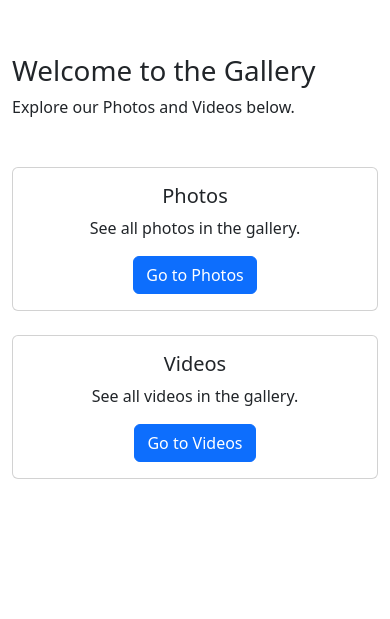
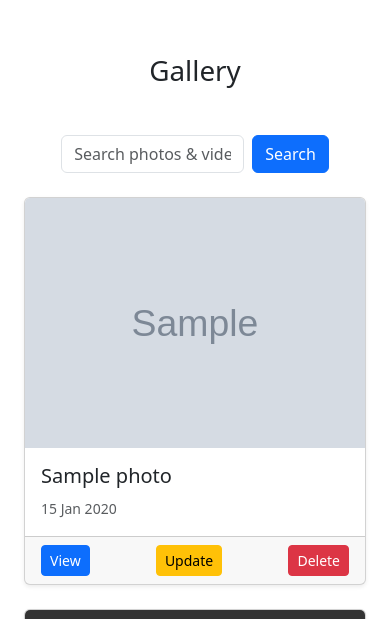
Before and after one commit to nasirulwebdev/madrasha-school, a Django app: page /gallery/ in a window 390 px wide. Shown: the part 66-685 px from the top of the page. Run offline with Django 5.2, Linux system fonts and the light colour scheme; tables that the repository leaves empty hold one stand-in row (values such as "Sample post"); grey boxes marked "Sample" are stand-in pictures; grey boxes are pictures that could not be loaded.

Commit message:
Fixed template and URLs

```diff
--- a/Templates/base.html
+++ b/Templates/base.html
@@ -125,18 +125,24 @@
                     </ul>
                 </li>
 
-                 <!-- Gallery -->
+                <!-- Gallery -->
                 <li class="nav-item dropdown">
                     <a class="nav-link dropdown-toggle" href="#" role="button" data-bs-toggle="dropdown">
                         Gallery
                     </a>
                     <ul class="dropdown-menu">
-                        <li><a class="dropdown-item" href="{% url 'gallery:photo_list' %}">Photo</a></li>
-                        <li><a class="dropdown-item" href="{% url 'gallery:video_list' %}">Video</a></li>
-
+                        <li>
+                            <a class="dropdown-item" href="{% url 'gallery:gallery_home' %}#photos">
+                                Photos
+                            </a>
+                        </li>
+                        <li>
+                            <a class="dropdown-item" href="{% url 'gallery:gallery_home' %}#videos">
+                                Videos
+                            </a>
+                        </li>
                     </ul>
                 </li>
-
 
                 <!-- Contact -->
                 <li class="nav-item dropdown">
--- /dev/null
+++ b/gallery/Templates/gallery/gallery_home.html
@@ -0,0 +1,85 @@
+{% extends 'base.html' %}
+
+{% block title %}Gallery{% endblock %}
+
+{% block content %}
+<h1 class="text-center mb-5">Gallery</h1>
+
+<!-- ================= Search ================= -->
+<form method="GET" class="d-flex justify-content-center mb-4">
+    <input type="text" name="search" class="form-control w-50 me-2" placeholder="Search photos & videos" value="{{ search_query }}">
+    <button type="submit" class="btn btn-primary">Search</button>
+</form>
+
+<!-- ================= Masonry Grid ================= -->
+<div class="container">
+    <div class="row g-4 justify-content-center" id="gallery-grid">
+
+        {% for photo in photos %}
+        <div class="col-12 col-sm-6 col-md-4 col-lg-3 gallery-item">
+            <div class="card h-100 shadow-sm gallery-card">
+                <img src="{{ photo.image.url }}" alt="{{ photo.title }}" class="card-img-top" style="height: 250px; object-fit: cover;">
+                <div class="card-body">
+                    <h5 class="card-title">{{ photo.title }}</h5>
+                    <p class="card-text"><small class="text-muted">{{ photo.created_at|date:"d M Y" }}</small></p>
+                </div>
+                <div class="card-footer d-flex justify-content-between">
+                    <a href="{% url 'gallery:photo_detail' photo.id %}" class="btn btn-sm btn-primary">View</a>
+                    <a href="{% url 'gallery:photo_update' photo.id %}" class="btn btn-sm btn-warning">Update</a>
+                    <a href="{% url 'gallery:photo_delete' photo.id %}" class="btn btn-sm btn-danger">Delete</a>
+                </div>
+            </div>
+        </div>
+        {% endfor %}
+
+        {% for video in videos %}
+        <div class="col-12 col-sm-6 col-md-4 col-lg-4 gallery-item">
+            <div class="card h-100 shadow-sm gallery-card">
+                <video class="card-img-top" controls style="height: 250px; object-fit: cover;">
+                    <source src="{{ video.video.url }}" type="video/mp4">
+                </video>
+                <div class="card-body">
+                    <h5 class="card-title">{{ video.title }}</h5>
+                    <p class="card-text"><small class="text-muted">{{ video.created_at|date:"d M Y" }}</small></p>
+                </div>
+                <div class="card-footer d-flex justify-content-between">
+                    <a href="{% url 'gallery:video_detail' video.id %}" class="btn btn-sm btn-primary">View</a>
+                    <a href="{% url 'gallery:video_update' video.id %}" class="btn btn-sm btn-warning">Update</a>
+                    <a href="{% url 'gallery:video_delete' video.id %}" class="btn btn-sm btn-danger">Delete</a>
+                </div>
+            </div>
+        </div>
+        {% endfor %}
+
+    </div>
+
+    {% if not photos and not videos %}
+    <p class="alert alert-info text-center mt-4">No photos or videos uploaded yet.</p>
+    {% endif %}
+</div>
+
+<!-- ================= Masonry JS + CSS Effects ================= -->
+<style>
+.gallery-card {
+    transition: transform 0.3s, box-shadow 0.3s;
+}
+.gallery-card:hover {
+    transform: scale(1.05);
+    box-shadow: 0 8px 25px rgba(0,0,0,0.3);
+}
+</style>
+
+<script src="https://unpkg.com/masonry-layout@4/dist/masonry.pkgd.min.js"></script>
+<script>
+document.addEventListener('DOMContentLoaded', function() {
+    var grid = document.querySelector('#gallery-grid');
+    new Masonry(grid, {
+        itemSelector: '.gallery-item',
+        columnWidth: '.gallery-item',
+        percentPosition: true,
+        gutter: 20
+    });
+});
+</script>
+
+{% endblock %}
--- a/gallery/urls.py
+++ b/gallery/urls.py
@@ -4,7 +4,14 @@ from . import views
 app_name = "gallery"
 
 urlpatterns = [
-   path('', views.gallery_home, name='gallery_home'),
-    path('photos/', views.photo_gallery, name='photo_list'),
-    path('videos/', views.video_gallery, name='video_list'),
+    path('', views.gallery_home, name='gallery_home'),
+    # Photo CRUD
+    path('photo/<int:pk>/', views.photo_detail, name='photo_detail'),
+    path('photo/<int:pk>/update/', views.photo_update, name='photo_update'),
+    path('photo/<int:pk>/delete/', views.photo_delete, name='photo_delete'),
+
+    # Video CRUD
+    path('video/<int:pk>/', views.video_detail, name='video_detail'),
+    path('video/<int:pk>/update/', views.video_update, name='video_update'),
+    path('video/<int:pk>/delete/', views.video_delete, name='video_delete'),
 ]
--- a/gallery/views.py
+++ b/gallery/views.py
@@ -1,20 +1,71 @@
+from django.shortcuts import render, get_object_or_404, redirect
 from django.views.generic import ListView
-from django.shortcuts import render
 from .models import Photo, Video
+from .forms import PhotoForm, VideoForm
+from django.db.models import Q
 
+# ========== Gallery Home ==========
 def gallery_home(request):
-    return render(request, 'gallery/base.html')
+    search_query = request.GET.get('search', '')
 
+    photos = Photo.objects.all()
+    videos = Video.objects.all()
 
+    if search_query:
+        photos = photos.filter(title__icontains=search_query)
+        videos = videos.filter(title__icontains=search_query)
 
-def photo_gallery(request):
-    photos = Photo.objects.all().order_by('-created_at')
-    return render(request, 'gallery/photo.html', {'photos': photos})
+    return render(request, 'gallery/gallery_home.html', {
+        'photos': photos,
+        'videos': videos,
+        'search_query': search_query
+    })
 
+# ========== Photo CRUD ==========
+def photo_detail(request, pk):
+    photo = get_object_or_404(Photo, pk=pk)
+    return render(request, 'gallery/photo_detail.html', {'photo': photo})
 
-def video_gallery(request):
-    videos = Video.objects.all().order_by('-created_at')
-    return render(request, 'gallery/video.html', {'videos': videos})
+def photo_update(request, pk):
+    photo = get_object_or_404(Photo, pk=pk)
+    if request.method == 'POST':
+        form = PhotoForm(request.POST, request.FILES, instance=photo)
+        if form.is_valid():
+            form.save()
+            return redirect('gallery:gallery_home')
+    else:
+        form = PhotoForm(instance=photo)
+    return render(request, 'gallery/photo_form.html', {'form': form, 'photo': photo})
+
+def photo_delete(request, pk):
+    photo = get_object_or_404(Photo, pk=pk)
+    if request.method == 'POST':
+        photo.delete()
+        return redirect('gallery:gallery_home')
+    return render(request, 'gallery/photo_confirm_delete.html', {'photo': photo})
+
+# ========== Video CRUD ==========
+def video_detail(request, pk):
+    video = get_object_or_404(Video, pk=pk)
+    return render(request, 'gallery/video_detail.html', {'video': video})
+
+def video_update(request, pk):
+    video = get_object_or_404(Video, pk=pk)
+    if request.method == 'POST':
+        form = VideoForm(request.POST, request.FILES, instance=video)
+        if form.is_valid():
+            form.save()
+            return redirect('gallery:gallery_home')
+    else:
+        form = VideoForm(instance=video)
+    return render(request, 'gallery/video_form.html', {'form': form, 'video': video})
+
+def video_delete(request, pk):
+    video = get_object_or_404(Video, pk=pk)
+    if request.method == 'POST':
+        video.delete()
+        return redirect('gallery:gallery_home')
+    return render(request, 'gallery/video_confirm_delete.html', {'video': video})
 
 class VideoListView(ListView):
     model = Video
```
Also changed, not shown: gallery/Templates/gallery/photo_confirm_delete.html (added, +16 -0 lines), gallery/Templates/gallery/photo_detail.html (added, +16 -0 lines), gallery/Templates/gallery/photo_form.html (added, +14 -0 lines), gallery/Templates/gallery/video_confirm_delete.html (added, +19 -0 lines), gallery/Templates/gallery/video_detail.html (added, +19 -0 lines), gallery/Templates/gallery/video_form.html (added, +14 -0 lines), gallery/forms.py (added, +12 -0 lines).
